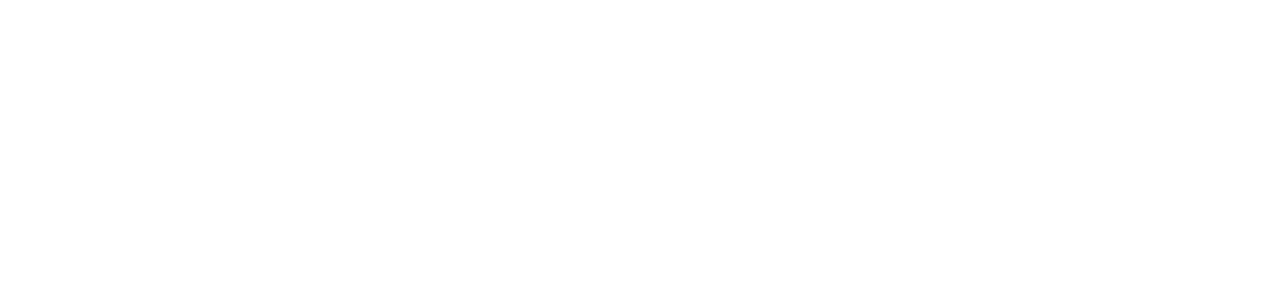
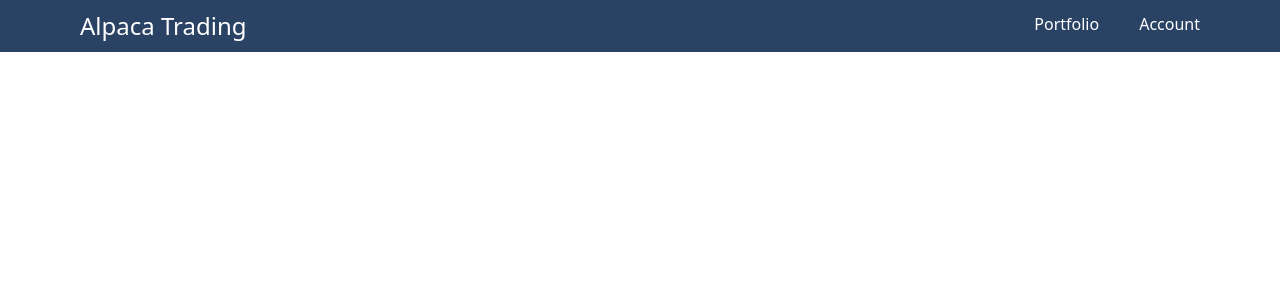
Before and after one commit to tarricsookdeo/alpaca-react, a React (Create React App) app: page / in a window 1280 px wide. Shown: the top 300 px of the page. Built offline with nearby package versions, Linux system fonts and the light colour scheme.

Commit message:
Will create initial Navbar design.

```diff
--- a/src/components/layout/Navbar.js
+++ b/src/components/layout/Navbar.js
@@ -1,7 +1,23 @@
 import React from 'react';
 
 const Navbar = () => {
-  return <div></div>;
+  return (
+    <nav className='bg-blue-900 pt-2 pb-2'>
+      <h1 className='text-white ml-20 text-2xl inline'>Alpaca Trading</h1>
+      <a
+        className='float-right text-white mt-1 mr-20 hover:text-purple-400'
+        href=''
+      >
+        Account
+      </a>
+      <a
+        className='float-right text-white mt-1 mr-10 hover:text-purple-400'
+        href=''
+      >
+        Portfolio
+      </a>
+    </nav>
+  );
 };
 
 export default Navbar;
```
